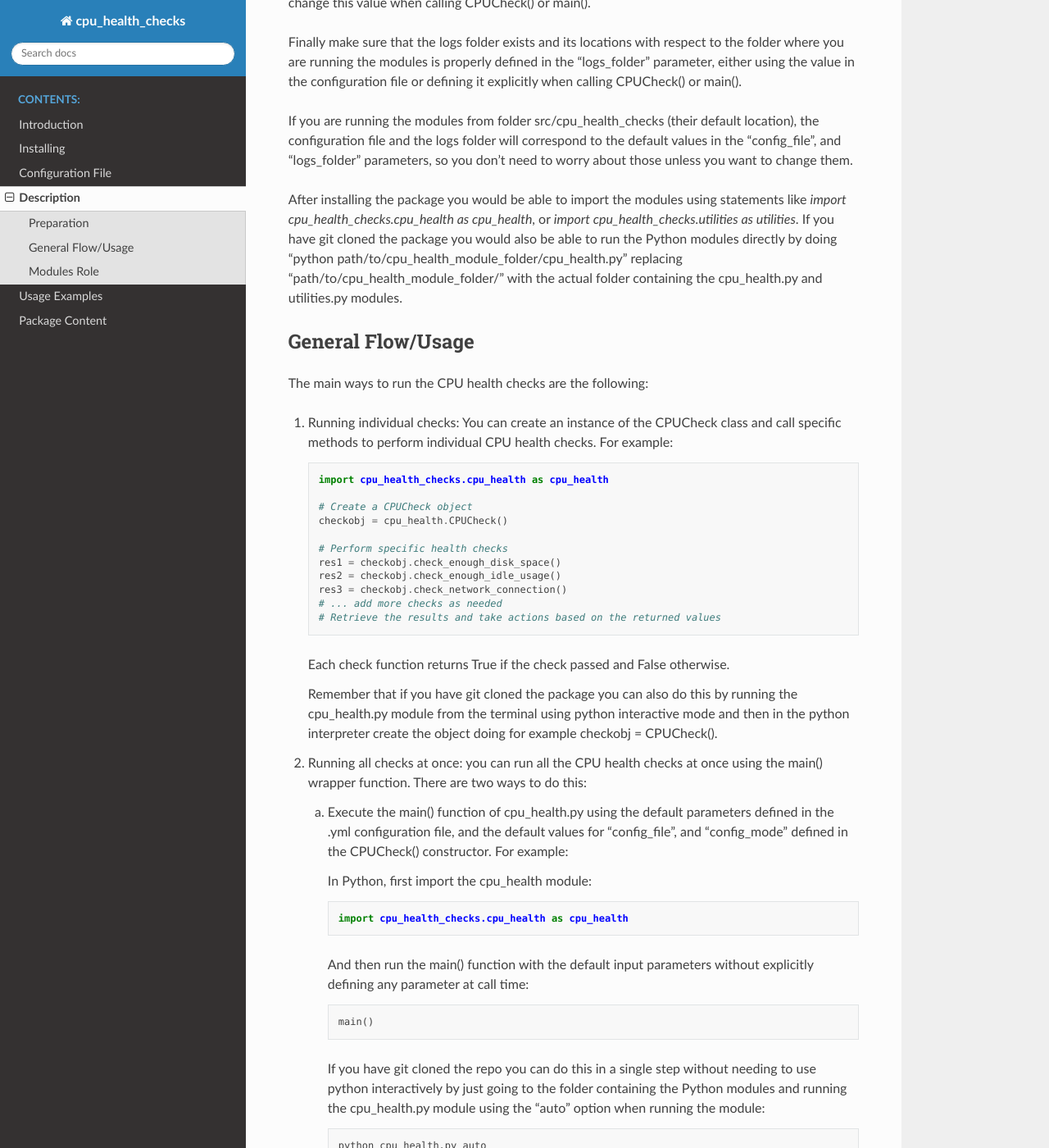
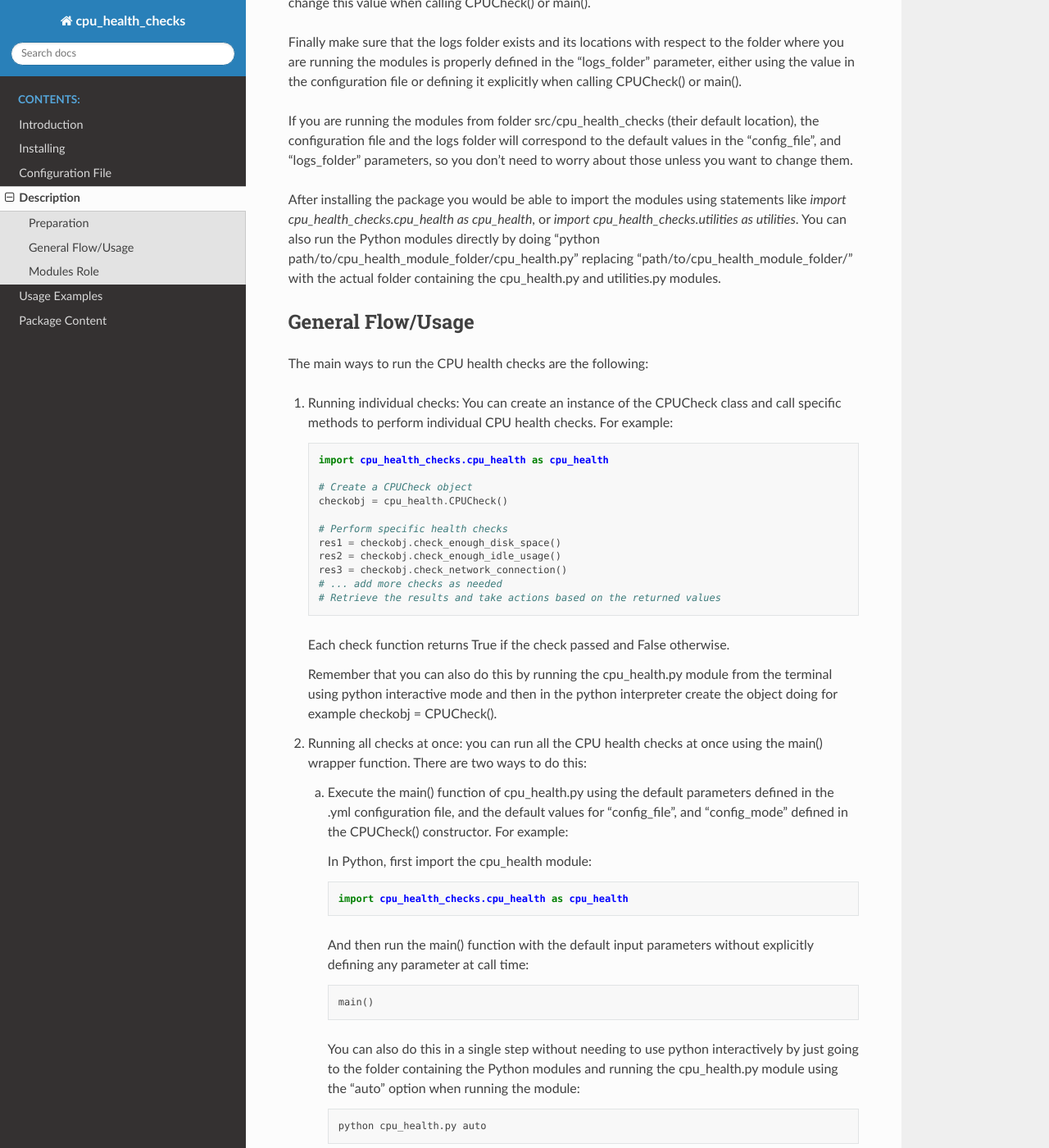
Before and after one commit to fsantanar/cpu_health_checks, a Sphinx documentation site: the page built from docs/sphinx/Description.rst, in a window 1280 px wide and 1400 px high, scrolled down 632 px. Shown: the whole window at 82% size. Built offline with Sphinx 7.4.7 and the Read the Docs theme 2.0.0, drawn with Linux system fonts in a browser that asks for light colours; some of the changed text lies outside the part shown.

```diff
--- a/docs/sphinx/Description.rst
+++ b/docs/sphinx/Description.rst
@@ -19,7 +19,7 @@ Finally make sure that the logs folder exists and its locations with respect to
 If you are running the modules from folder src/cpu_health_checks (their default location), the configuration file and the logs folder will correspond to the default values  in the "config_file", and "logs_folder" parameters, so you don't need to worry about those unless you want to change them.
 
 After installing the package you would be able to import the modules using statements like `import cpu_health_checks.cpu_health as cpu_health`, or `import cpu_health_checks.utilities as utilities`.
-If you have git cloned the package you would also be able to run the Python modules directly by doing "python path/to/cpu_health_module_folder/cpu_health.py" replacing "path/to/cpu_health_module_folder/" with the actual folder containing the cpu_health.py and utilities.py modules.
+You can also run the Python modules directly by doing "python path/to/cpu_health_module_folder/cpu_health.py" replacing "path/to/cpu_health_module_folder/" with the actual folder containing the cpu_health.py and utilities.py modules.
 
 General Flow/Usage
 ------------------
@@ -44,7 +44,7 @@ The main ways to run the CPU health checks are the following:
 
    Each check function returns True if the check passed and False otherwise.
 
-   Remember that if you have git cloned the package you can also do this by running the cpu_health.py module from the terminal using python interactive mode and then in the python interpreter create the object doing for example checkobj = CPUCheck().
+   Remember that you can also do this by running the cpu_health.py module from the terminal using python interactive mode and then in the python interpreter create the object doing for example checkobj = CPUCheck().
 
 2. Running all checks at once: you can run all the CPU health checks at once using the main() wrapper function. There are two ways to do this:
 
@@ -62,7 +62,7 @@ The main ways to run the CPU health checks are the following:
 
          main()
 
-      If you have git cloned the repo you can do this in a single step without needing to use python interactively by just going to the folder containing the Python modules and running the cpu_health.py module using the "auto" option when running the module:
+      You can also do this in a single step without needing to use python interactively by just going to the folder containing the Python modules and running the cpu_health.py module using the "auto" option when running the module:
 
       .. code-block:: shell
 
@@ -85,7 +85,7 @@ The main ways to run the CPU health checks are the following:
       When doing this, change "logs_folder" and "latency_url" for the actual input parameters you want to override form the configuration file.
       Here "result" will then be a dictionary with the keys having the names of the checks performed and the values will be the results of each test.
 
-      If you have git cloned the repo you can do the same running cpu_health.py in python interactive mode and then typing "main(logs_folder='logs/linux/', latency_url='www.example.com')" in the python interpreter.
+      You can do the same running cpu_health.py in python interactive mode and then typing "main(logs_folder='logs/linux/', latency_url='www.example.com')" in the python interpreter.
 
 
 Both methods generate logs in the specified logs folder, providing detailed information about the health check results.
```
Also changed, not shown: README.md (+40 -12 lines), docs/sphinx/Installing.rst (+1 -7 lines).
